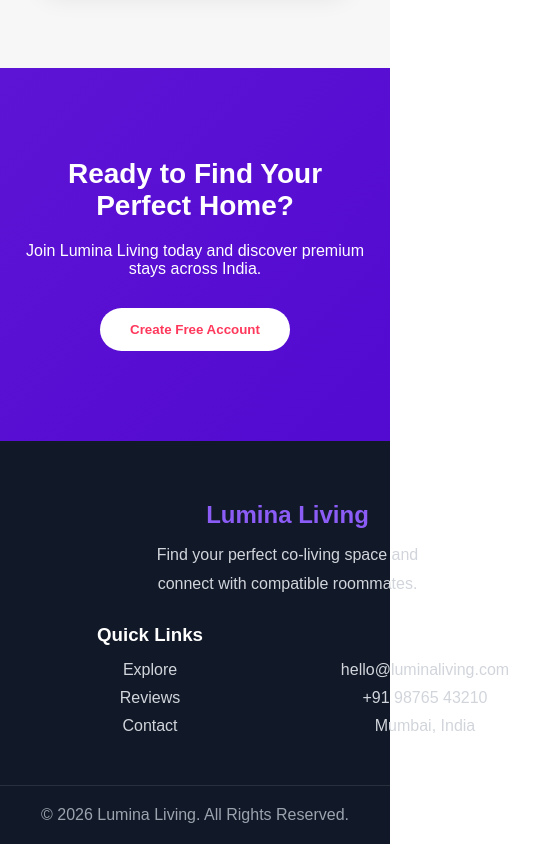
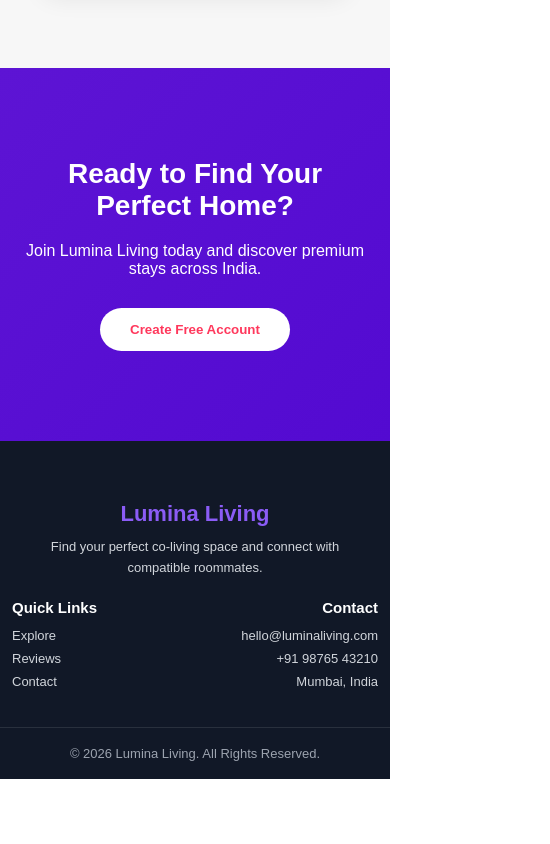
Before and after one commit to arjunabalpande06/Lumina_Living_Internship, a React (Create React App) app: page /welcome in a window 390 px wide. Shown: the part 5371-6215 px from the top of the page, 550 px wide, since content can reach past the window. After the commit the page ends 6150 px from the top, so only its background shows below. Built offline with nearby package versions, Linux system fonts and the light colour scheme; no server answers.

Commit message:
fourth commit

```diff
--- a/src/components/FooterSection.css
+++ b/src/components/FooterSection.css
@@ -81,138 +81,114 @@ html {
 /* =========================
    Mobile Responsive
 ========================= */
-/* =========================
-   Mobile Responsive
-========================= */
 
 @media (max-width: 768px) {
 
+  .footer-content {
+    display: grid;
 
-  .footer-content {
+    grid-template-columns: repeat(2, minmax(120px, 1fr));
 
-    display:grid;
+    gap: 25px;
 
-    grid-template-columns: 1fr 1fr;
+    padding: 0 16px 35px;
 
-    grid-template-rows:auto auto;
+    align-items: start;
+  }
 
-    gap:25px;
+  /* Brand section */
 
-    padding:0 25px 40px;
+  .footer-brand {
+    grid-column: 1 / -1;
 
-    text-align:center;
+    text-align: center;
 
+    min-width: unset;
+  }
+
+  .footer-brand h2 {
+    font-size: 24px;
+    margin-bottom: 10px;
+  }
+
+  .footer-brand p {
+    font-size: 14px;
+    line-height: 1.6;
+
+    max-width: 320px;
+    margin: 0 auto;
+  }
+
+  /* Quick links */
+
+  .footer-links {
+    align-items: flex-start;
+    text-align: left;
+    min-width: unset;
+  }
+
+  .footer-links h3 {
+    font-size: 16px;
+    margin-bottom: 12px;
+  }
+
+  .footer-link {
+    font-size: 14px;
+    margin-bottom: 8px;
+  }
+
+  /* Contact */
+
+  .footer-contact {
+    text-align: right;
+    min-width: unset;
+  }
+
+  .footer-contact h3 {
+    font-size: 16px;
+    margin-bottom: 12px;
+  }
+
+  .footer-contact p {
+    font-size: 14px;
+    margin-bottom: 8px;
+    word-break: break-word;
+  }
+
+  .footer-bottom {
+    padding: 18px 12px;
+  }
+
+  .footer-bottom p {
+    font-size: 13px;
+  }
 }
 
 
+/* Extra Small Phones */
 
-  /* Lumina center top */
+@media (max-width: 400px) {
 
-  .footer-brand {
-
-    grid-column:1 / 3;
-
-    width:100%;
-
-    text-align:center;
-
+  .footer-content {
+    gap: 20px;
+    padding: 0 12px 30px;
   }
 
-
-
   .footer-brand h2 {
-
-    text-align:center;
-
-    margin-bottom:12px;
-
+    font-size: 22px;
   }
 
-
-
   .footer-brand p {
-
-    text-align:center;
-
-    max-width:320px;
-
-    margin:auto;
-
+    font-size: 13px;
   }
 
-
-
-
-
-  /* Quick Links left */
-
-  .footer-links {
-
-    grid-column:1;
-
-    align-items:center;
-
-    width:100%;
-
+  .footer-links h3,
+  .footer-contact h3 {
+    font-size: 15px;
   }
 
-
-
-  .footer-links h3 {
-
-    text-align:center;
-
+  .footer-link,
+  .footer-contact p {
+    font-size: 13px;
   }
-
-
-
-  .footer-link {
-
-    text-align:center;
-
 }
-
-
-
-
-
-
-  /* Contact right */
-
-  .footer-contact {
-
-    grid-column:2;
-
-    width:100%;
-
-    text-align:center;
-
-  }
-
-
-
-  .footer-contact h3 {
-
-    text-align:center;
-
-  }
-
-
-
-  .footer-contact p {
-
-    text-align:center;
-
-  }
-
-
-
-  .footer-bottom {
-
-    text-align:center;
-
-    padding:20px;
-
-  }
-
-}
```
Lines whose indentation alone changed are shown as unchanged.
